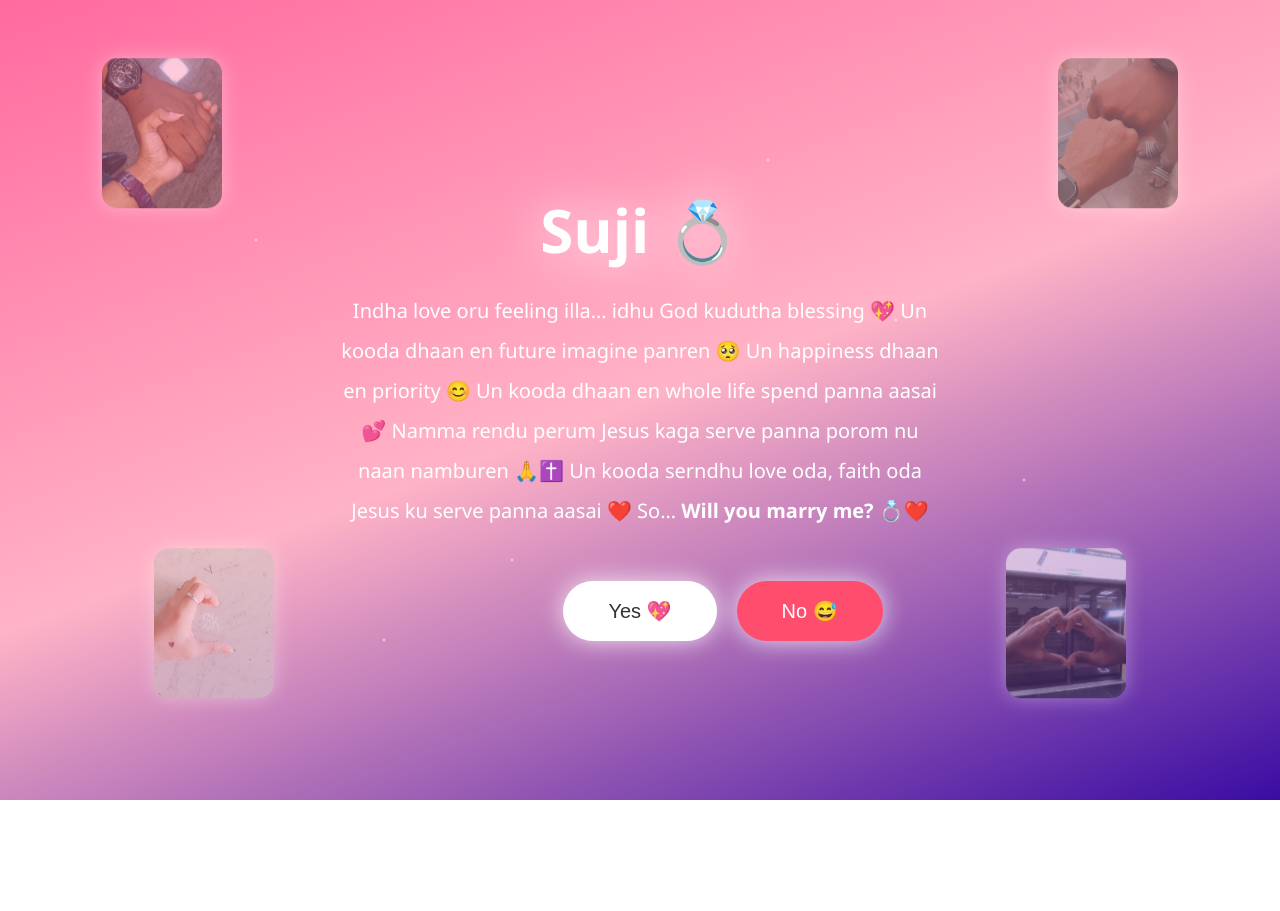
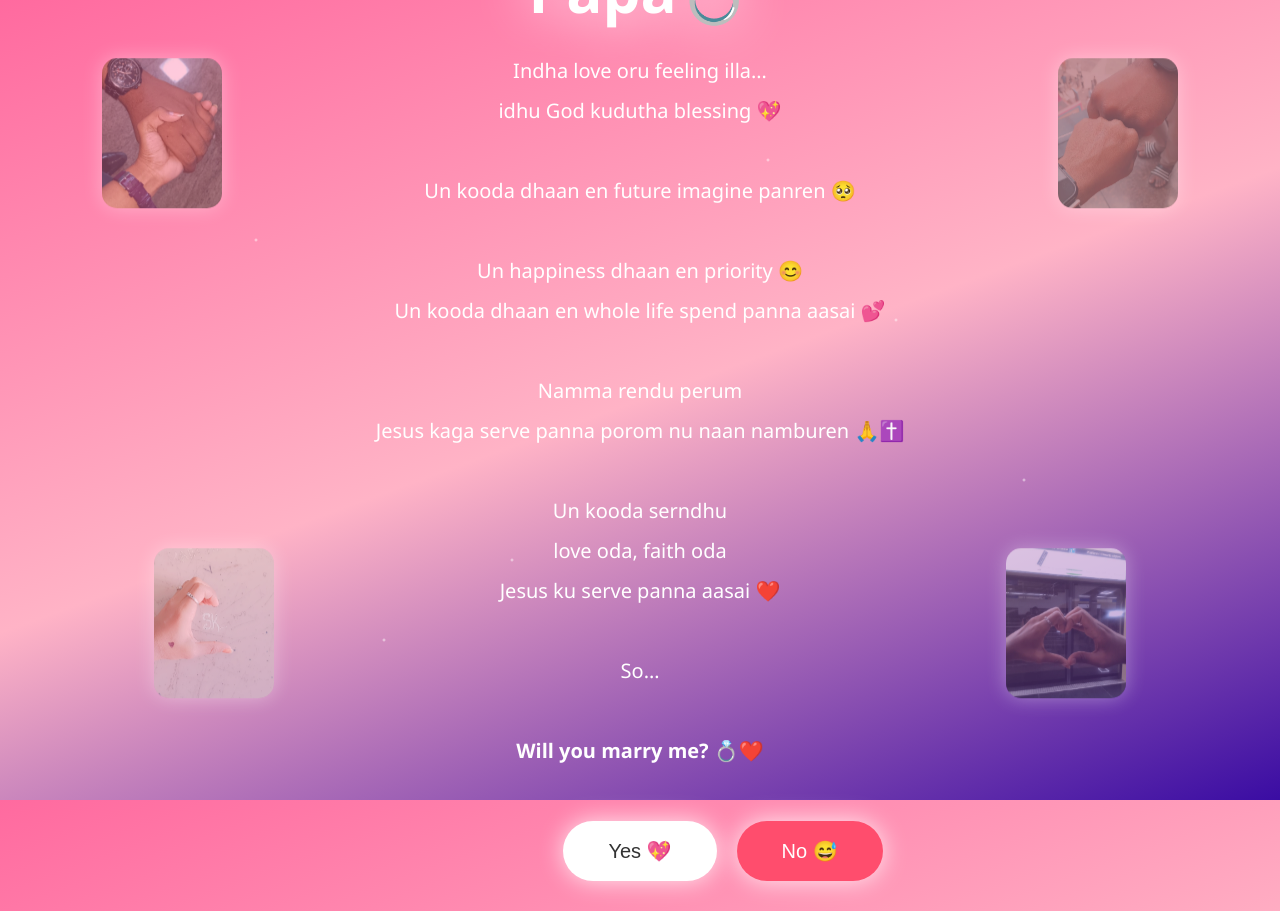
Before and after one commit to Ezra-developer/Mypapa, a plain HTML site: page marry.html in a window 1280 px wide. Before the commit the page ends 800 px from the top, so only its background shows below. Drawn offline with Linux system fonts and the light colour scheme.

Commit message:
Update marry.html

```diff
--- a/marry.html
+++ b/marry.html
@@ -111,11 +111,6 @@
 cursor:pointer;
 margin:10px;
 box-shadow:0 0 25px rgba(255,255,255,0.8);
-transition:0.3s;
-}
-
-button:hover{
-transform:scale(1.1);
 }
 
 /* YES */
@@ -130,7 +125,8 @@
 .no{
 background:#ff4d6d;
 color:white;
-position:absolute;
+position:fixed;
+transition:0.05s;
 }
 
 /* MOBILE */
@@ -156,26 +152,26 @@
 
 <div class="container">
 
-<h1>Suji 💍</h1>
+<h1>Papa💍</h1>
 
 <div class="message">
 
-Indha love oru feeling illa…
-idhu God kudutha blessing 💖
+Indha love oru feeling illa…  <br>
+idhu God kudutha blessing 💖 <br><br>
 
-Un kooda dhaan en future imagine panren 🥺
+Un kooda dhaan en future imagine panren 🥺  <br><br>
 
-Un happiness dhaan en priority 😊
-Un kooda dhaan en whole life spend panna aasai 💕
+Un happiness dhaan en priority 😊  <br>
+Un kooda dhaan en whole life spend panna aasai 💕  <br><br>
 
-Namma rendu perum
-Jesus kaga serve panna porom nu naan namburen 🙏✝️
+Namma rendu perum  <br>
+Jesus kaga serve panna porom nu naan namburen 🙏✝️  <br><br>
 
-Un kooda serndhu
-love oda, faith oda
-Jesus ku serve panna aasai ❤️
+Un kooda serndhu  <br>
+love oda, faith oda  <br>
+Jesus ku serve panna aasai ❤️  <br><br>
 
-So…
+So…  <br><br>
 
 <b>Will you marry me? 💍❤️</b>
 
@@ -185,7 +181,9 @@
 Yes 💖
 </button>
 
-<button class="no" id="noBtn" onmouseover="moveNo()">
+<button class="no" id="noBtn"
+onmouseover="moveNo()"
+onclick="moveNo()">
 No 😅
 </button>
 
@@ -205,22 +203,23 @@
 document.getElementById("bgMusic").play()
 }, { once:true })
 
-/* YES BUTTON */
+/* YES */
 
 function goNext(){
 window.location.href="final.html"
 }
 
-/* NO BUTTON FAST ESCAPE 😈 */
+/* ULTRA FAST NO BUTTON 😈 */
 
 function moveNo(){
 
-let btn=document.getElementById("noBtn")
+let btn = document.getElementById("noBtn")
 
-let x=Math.random()*400-200
-let y=Math.random()*400-200
+let x = Math.random() * (window.innerWidth - 100)
+let y = Math.random() * (window.innerHeight - 50)
 
-btn.style.transform="translate("+x+"px,"+y+"px)"
+btn.style.left = x + "px"
+btn.style.top = y + "px"
 
 }
 
```
